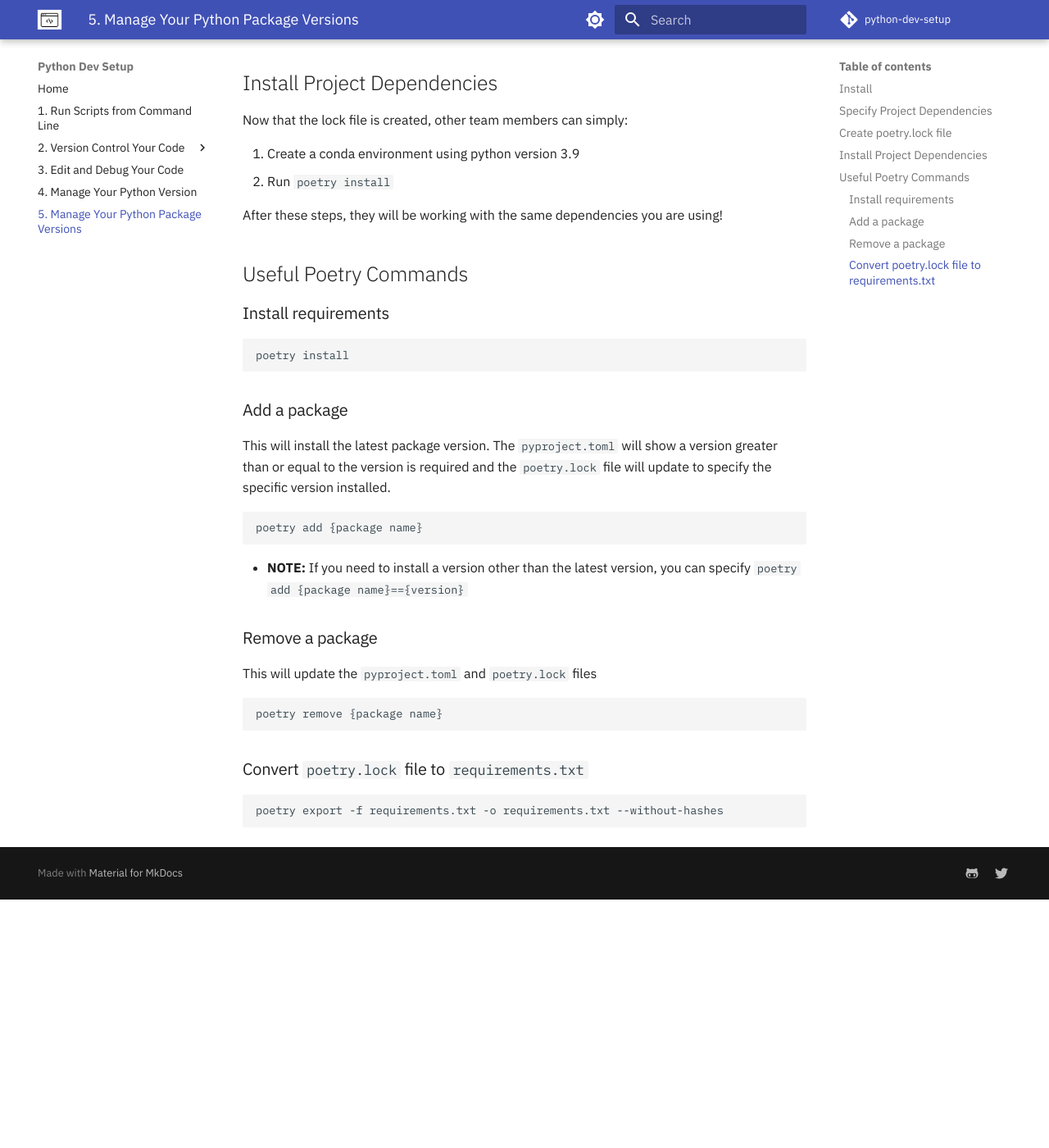
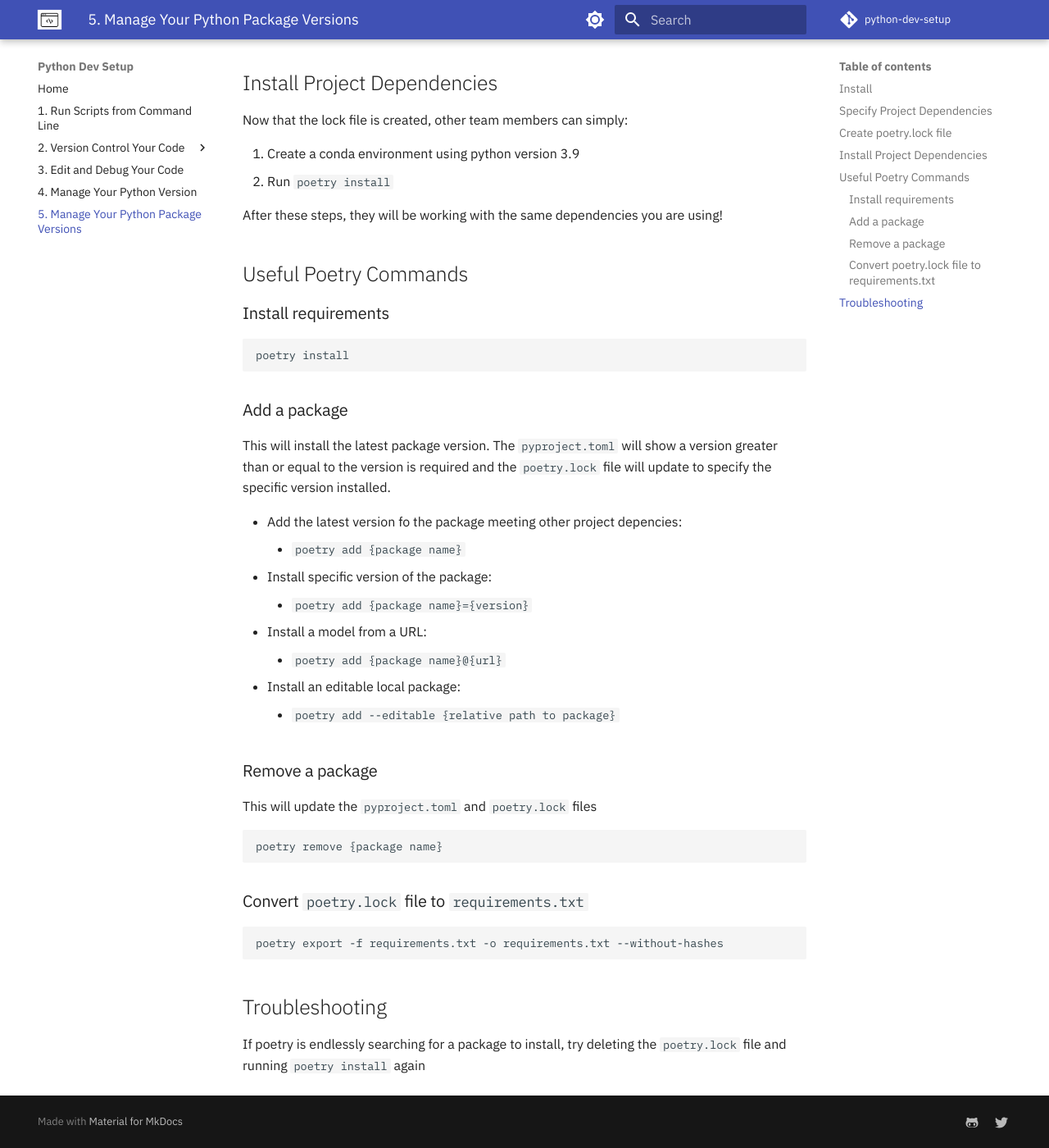
Before and after one commit to jillvillany/python-dev-setup, an MkDocs documentation site: the page built from docs/5-poetry_package_manager.md, in a window 1280 px wide and 1400 px high, scrolled down 2132 px. Shown: the whole window at 82% size. Built offline with MkDocs 1.6.1 and Material for MkDocs 9.7.7, drawn with Linux system fonts in a browser that asks for light colours; comment, search, counter and statistics services are not loaded; before the commit the page ends 3229 px from its top, so only the background shows below that.

Commit message:
add troubleshooting and more commands

````diff
--- a/docs/5-poetry_package_manager.md
+++ b/docs/5-poetry_package_manager.md
@@ -75,11 +75,15 @@ poetry install
 
 ### Add a package
 This will install the latest package version. The `pyproject.toml` will show a version greater than or equal to the version is required and the `poetry.lock` file will update to specify the specific version installed.
-```
-poetry add {package name}
-```
 
-- **NOTE:** If you need to install a version other than the latest version, you can specify `poetry add {package name}=={version}`
+- Add the latest version fo the package meeting other project depencies:
+    - `poetry add {package name}`
+- Install specific version of the package:
+    - `poetry add {package name}={version}`
+- Install a model from a URL:
+    - `poetry add {package name}@{url}`
+- Install an editable local package:
+    - `poetry add --editable {relative path to package}`
 
 ### Remove a package
 This will update the `pyproject.toml` and `poetry.lock` files
@@ -91,3 +95,7 @@ poetry remove {package name}
 ```
 poetry export -f requirements.txt -o requirements.txt --without-hashes
 ```
+
+## Troubleshooting
+
+If poetry is endlessly searching for a package to install, try deleting the `poetry.lock` file and running `poetry install` again
````
